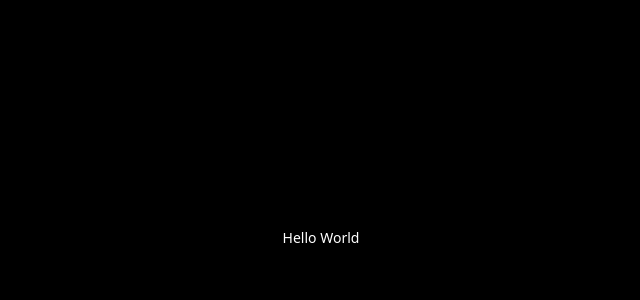
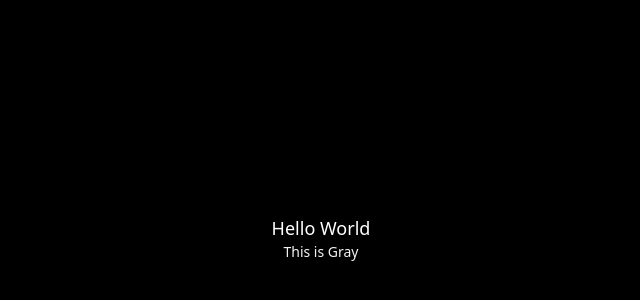
Before and after one commit to RR-089/react-components, a React (Vite) app: page / in a window 1280 px wide. Shown: the part 162-462 px from the top of the page, without its empty margins (319-959 px from the left). Built offline with nearby package versions, Linux system fonts and the light colour scheme.

Commit message:
add: custom style label

```diff
--- a/src/App.tsx
+++ b/src/App.tsx
@@ -2,8 +2,9 @@ import Label from "./components/Label";
 
 function App() {
   return (
-    <div className="h-screen bg-black flex justify-center items-center">
-      <Label text="Hello World" />
+    <div className="h-screen bg-black flex justify-center items-center flex-col">
+      <Label text="Hello World" size="lg" />
+      <Label text="This is Gray" size="sm" color="gray" />
     </div>
   );
 }
--- a/src/components/Label.tsx
+++ b/src/components/Label.tsx
@@ -1,7 +1,30 @@
 type LabelProps = {
   text: string;
+  size?: "sm" | "md" | "lg";
+  color?: "white" | "gray";
 };
 
-export default function Label({ text }: LabelProps) {
-  return <label className="text-white text-sm font-medium">{text}</label>;
+export default function Label({
+  text,
+  size = "md",
+  color = "white",
+}: LabelProps) {
+  const sizeClasses = {
+    sm: "text-sm",
+    md: "text-md",
+    lg: "text-lg",
+  };
+
+  const colorClasses = {
+    white: "text-white",
+    gray: "text-gray-100",
+  };
+
+  return (
+    <label
+      className={`${sizeClasses[size]} ${colorClasses[color]} font-medium`}
+    >
+      {text}
+    </label>
+  );
 }
```
